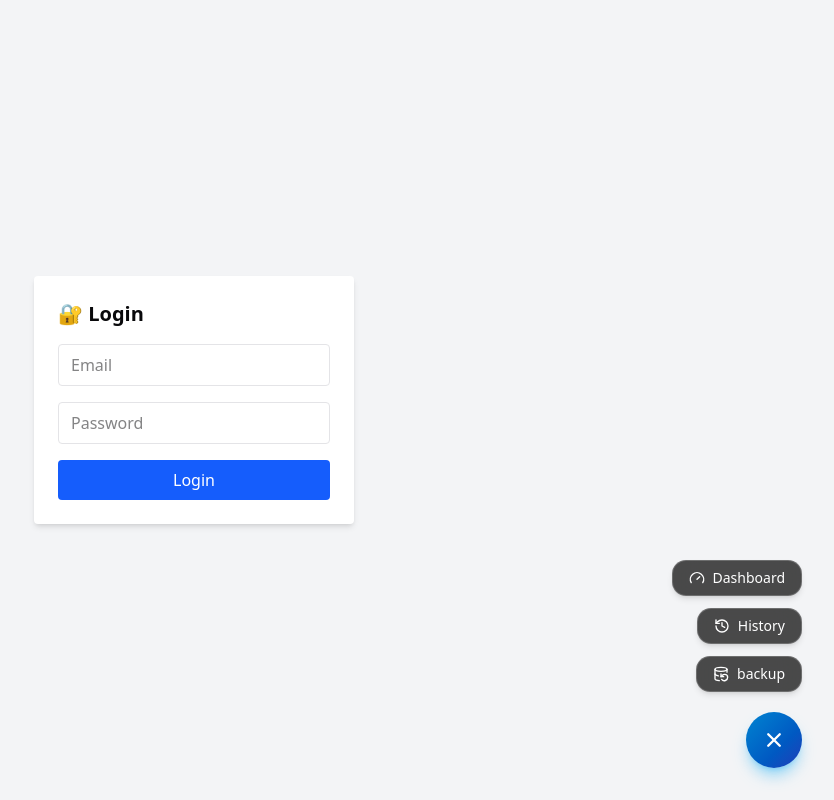
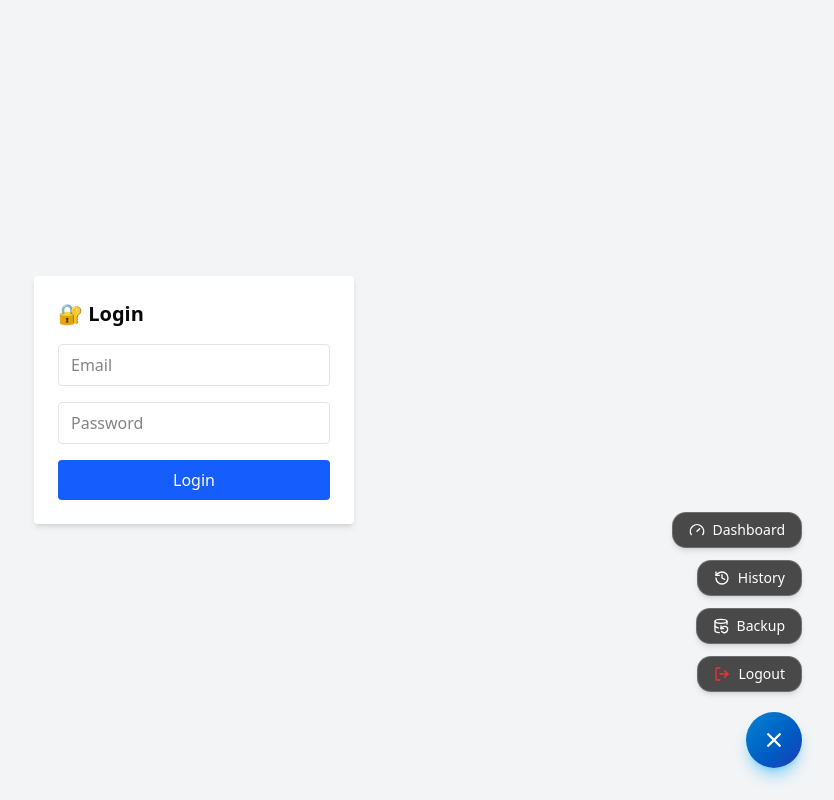
Before and after one commit to ronnachait/dashboard_plc, a Next.js app: page /auth/login in a window 1280 px wide. Both pictures are taken after a click on the button 1220 px from the left and 740 px from the top of the page. Shown: the whole page, without its empty margins (446-1280 px from the left). Built offline with nearby package versions, Linux system fonts and the light colour scheme; no server answers.

Commit message:
update step start stop reset 2

```diff
--- a/app/auth/login/page.tsx
+++ b/app/auth/login/page.tsx
@@ -1,87 +1,14 @@
 "use client";
 
-import { signIn } from "next-auth/react";
-import { useState, useEffect } from "react";
-import { useSession } from "next-auth/react";
-import { useRouter, useSearchParams } from "next/navigation";
+import LoginForm from "@/components/LoginForm";
+import { Suspense } from "react";
 
-export default function LoginPage() {
-  const [email, setEmail] = useState("");
-  const [password, setPassword] = useState("");
-  const [loading, setLoading] = useState(false);
-  const [error, setError] = useState<string | null>(null);
-
-  const { data: session } = useSession();
-  const router = useRouter();
-  const searchParams = useSearchParams();
-
-  // 🔄 Redirect ถ้า login แล้ว
-  useEffect(() => {
-    if (session) {
-      const callbackUrl = searchParams.get("callbackUrl") || "/";
-      router.push(callbackUrl);
-    }
-  }, [session, router, searchParams]);
-
-  const handleSubmit = async (e: React.FormEvent) => {
-    e.preventDefault();
-    setLoading(true);
-    setError(null);
-
-    const res = await signIn("credentials", {
-      email,
-      password,
-      redirect: false, // 👈 ปิด auto redirect จะได้เช็ค error เอง
-      callbackUrl: "/",
-    });
-
-    setLoading(false);
-
-    if (res?.error) {
-      setError("❌ อีเมลหรือรหัสผ่านไม่ถูกต้อง");
-    } else if (res?.ok) {
-      router.push(res.url || "/");
-    }
-  };
-
+export default function LoginPageWrapper() {
   return (
-    <div className="min-h-screen flex items-center justify-center bg-gray-100">
-      <div className="bg-white p-6 rounded shadow-md w-80">
-        <h1 className="text-xl font-bold mb-4">🔐 Login</h1>
-        <form onSubmit={handleSubmit} className="space-y-4">
-          <input
-            type="email"
-            placeholder="Email"
-            className="w-full border px-3 py-2 rounded"
-            value={email}
-            onChange={(e) => setEmail(e.target.value)}
-            disabled={loading}
-          />
-          <input
-            type="password"
-            placeholder="Password"
-            className="w-full border px-3 py-2 rounded"
-            value={password}
-            onChange={(e) => setPassword(e.target.value)}
-            disabled={loading}
-          />
-
-          {/* Error message */}
-          {error && (
-            <p className="text-sm text-red-600 bg-red-50 px-2 py-1 rounded">
-              {error}
-            </p>
-          )}
-
-          <button
-            type="submit"
-            disabled={loading}
-            className="w-full bg-blue-600 text-white py-2 rounded hover:bg-blue-700 disabled:opacity-50 flex justify-center items-center"
-          >
-            {loading ? "⏳ กำลังเข้าสู่ระบบ..." : "Login"}
-          </button>
-        </form>
-      </div>
-    </div>
+    <Suspense
+      fallback={<p className="text-center mt-10">⏳ Loading login...</p>}
+    >
+      <LoginForm />
+    </Suspense>
   );
 }
--- a/components/FloatingMenuWrapper.tsx
+++ b/components/FloatingMenuWrapper.tsx
@@ -2,8 +2,9 @@
 "use client";
 
 import { useRouter } from "next/navigation";
-import { DatabaseBackup, Gauge, History } from "lucide-react";
+import { DatabaseBackup, Gauge, History, LogOut } from "lucide-react";
 import FloatingActionMenu from "./ui/floating-action-menu";
+import { signOut } from "next-auth/react";
 
 export default function FloatingMenuWrapper() {
   const router = useRouter();
@@ -22,9 +23,17 @@ export default function FloatingMenuWrapper() {
           onClick: () => router.push("/history"),
         },
         {
-          label: "backup",
+          label: "Backup",
           Icon: <DatabaseBackup className="w-4 h-4" />,
           onClick: () => router.push("/backup"),
+        },
+        {
+          label: "Logout",
+          Icon: <LogOut className="w-4 h-4 text-red-500" />,
+          onClick: () =>
+            signOut({
+              callbackUrl: "/auth/login", // ✅ ออกจากระบบแล้วกลับไปหน้า login
+            }),
         },
       ]}
     />
--- /dev/null
+++ b/components/LoginForm.tsx
@@ -0,0 +1,86 @@
+"use client";
+
+import { signIn } from "next-auth/react";
+import { useState, useEffect } from "react";
+import { useSession } from "next-auth/react";
+import { useRouter, useSearchParams } from "next/navigation";
+
+export default function LoginForm() {
+  const [email, setEmail] = useState("");
+  const [password, setPassword] = useState("");
+  const [loading, setLoading] = useState(false);
+  const [error, setError] = useState<string | null>(null);
+
+  const { data: session } = useSession();
+  const router = useRouter();
+  const searchParams = useSearchParams();
+
+  // 🔄 Redirect ถ้า login แล้ว
+  useEffect(() => {
+    if (session) {
+      const callbackUrl = searchParams.get("callbackUrl") || "/";
+      router.push(callbackUrl);
+    }
+  }, [session, router, searchParams]);
+
+  const handleSubmit = async (e: React.FormEvent) => {
+    e.preventDefault();
+    setLoading(true);
+    setError(null);
+
+    const res = await signIn("credentials", {
+      email,
+      password,
+      redirect: false,
+      callbackUrl: "/",
+    });
+
+    setLoading(false);
+
+    if (res?.error) {
+      setError("❌ อีเมลหรือรหัสผ่านไม่ถูกต้อง");
+    } else if (res?.ok) {
+      router.push(res.url || "/");
+    }
+  };
+
+  return (
+    <div className="min-h-screen flex items-center justify-center bg-gray-100">
+      <div className="bg-white p-6 rounded shadow-md w-80">
+        <h1 className="text-xl font-bold mb-4">🔐 Login</h1>
+        <form onSubmit={handleSubmit} className="space-y-4">
+          <input
+            type="email"
+            placeholder="Email"
+            className="w-full border px-3 py-2 rounded"
+            value={email}
+            onChange={(e) => setEmail(e.target.value)}
+            disabled={loading}
+          />
+          <input
+            type="password"
+            placeholder="Password"
+            className="w-full border px-3 py-2 rounded"
+            value={password}
+            onChange={(e) => setPassword(e.target.value)}
+            disabled={loading}
+          />
+
+          {error && (
+            <p className="text-sm text-red-600 bg-red-50 px-2 py-1 rounded">
+              {error}
+            </p>
+          )}
+
+          <button
+            type="submit"
+            disabled={loading}
+            className="w-full bg-blue-600 text-white py-2 rounded hover:bg-blue-700 disabled:opacity-50 flex justify-center items-center"
+          >
+            {loading ? "⏳ กำลังเข้าสู่ระบบ..." : "Login"}
+          </button>
+        </form>
+      </div>
+    </div>
+  );
+}
```
